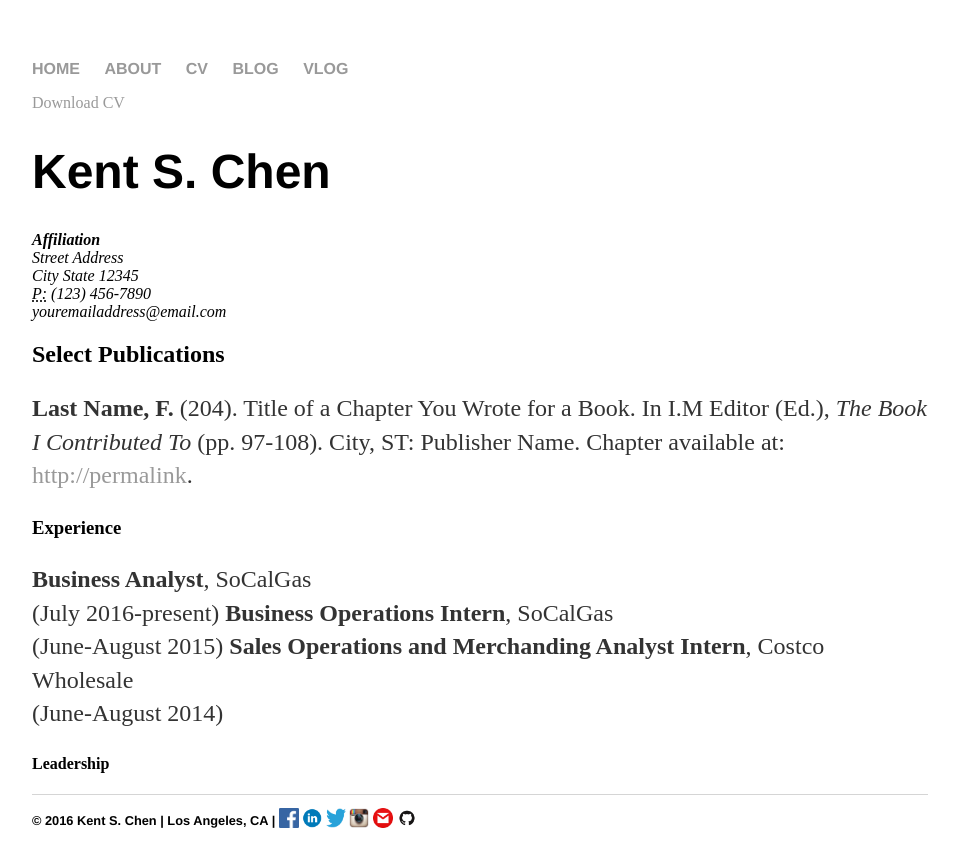
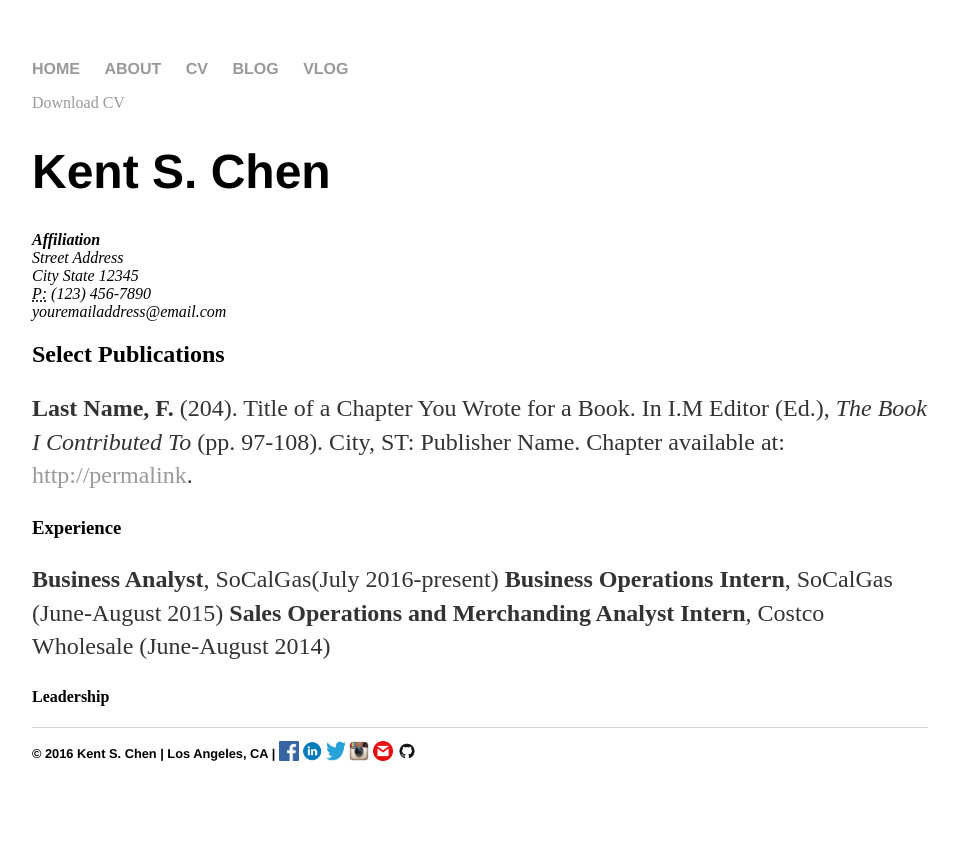
Before and after one commit to kentschen/kentschen.github.io, a Jekyll site: the page built from cv/index.html, in a window 1280 px wide. Shown: the top 867 px of the page, without its empty margins (160-1119 px from the left). Built offline with Jekyll 4.4.1, drawn with Linux system fonts in a browser that asks for light colours.

Commit message:
cv edits

```diff
--- a/cv/index.html
+++ b/cv/index.html
@@ -21,9 +21,9 @@ title: Resume | Kent S. Chen
 					<h3>Experience</h3>
 
 					<p>
-					<strong>Business Analyst</strong>, SoCalGas<br>(July 2016-present)
-					<strong>Business Operations Intern</strong>, SoCalGas<br> (June-August 2015)
-					<strong>Sales Operations and Merchanding Analyst Intern</strong>, Costco Wholesale<br> (June-August 2014)
+					<strong>Business Analyst</strong>, SoCalGas(July 2016-present)
+					<strong>Business Operations Intern</strong>, SoCalGas (June-August 2015)
+					<strong>Sales Operations and Merchanding Analyst Intern</strong>, Costco Wholesale (June-August 2014)
 
 					</p>
 
```
